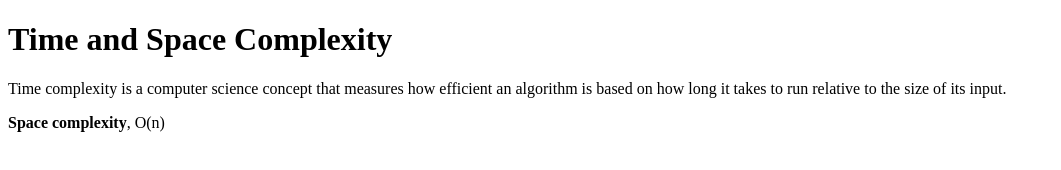
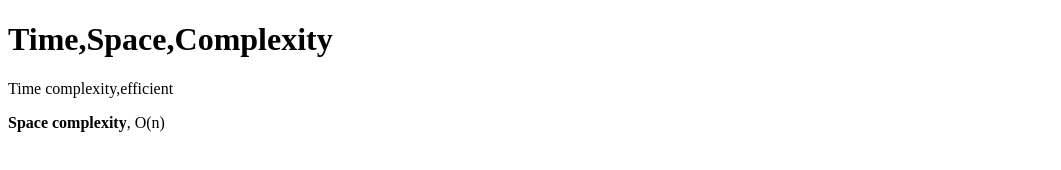
Before and after one commit to acciojob/time-and-space-complexity-maneeshjangir999, a website: page main.html in a window 1280 px wide. Shown: the whole page, without its empty margins (0-1061 px from the left). Drawn offline with Linux system fonts and the light colour scheme.

Commit message:
created a submission

```diff
--- a/main.html
+++ b/main.html
@@ -8,8 +8,8 @@
 
 <body>
 	<!-- the entire body must be written by student -->
-	<h1>Time and Space Complexity</h1>
-	<p>Time complexity is a computer science concept that measures how efficient an algorithm is based on how long it takes to run relative to the size of its input.</p>
+	<h1>Time,Space,Complexity</h1>
+	<p>Time complexity,efficient</p>
 	<p><b>Space complexity</b>, O(n)</p>
     <script type="text/javascript" src="./script.js">
 </script>
```
